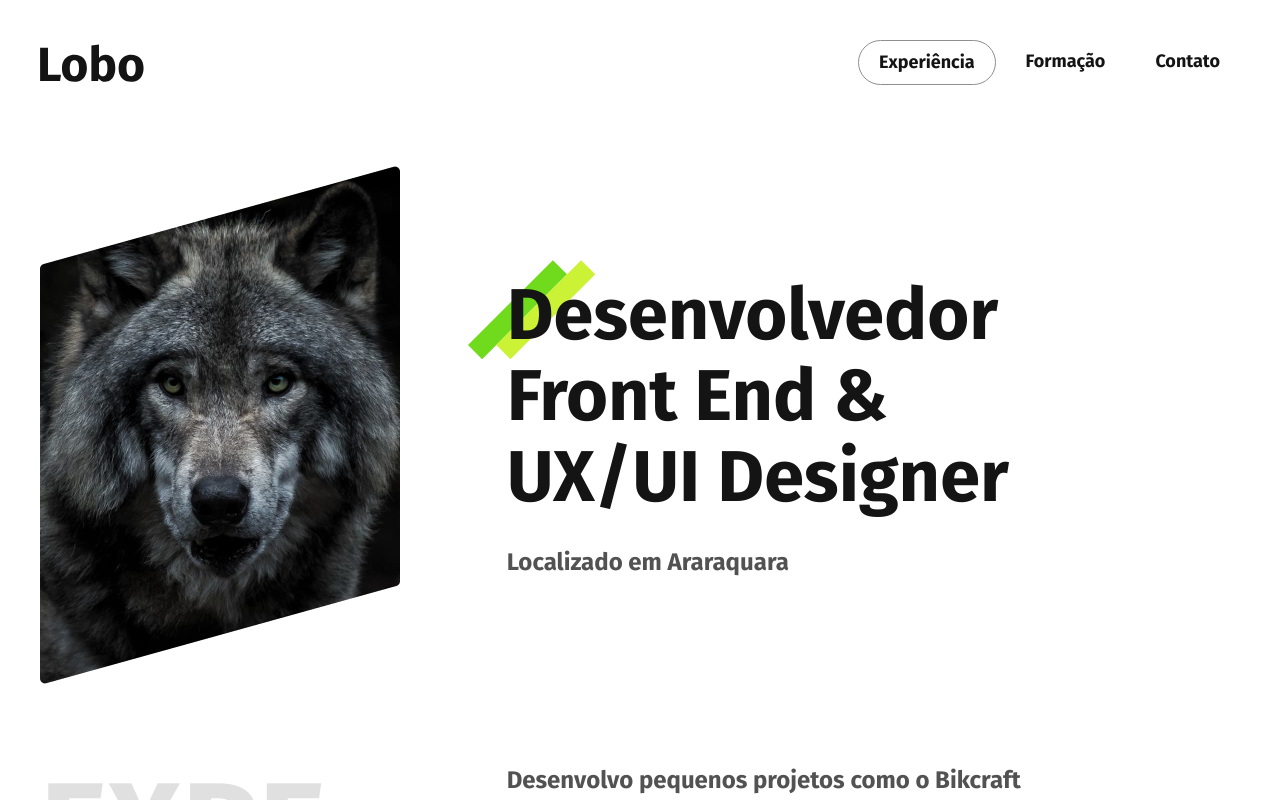
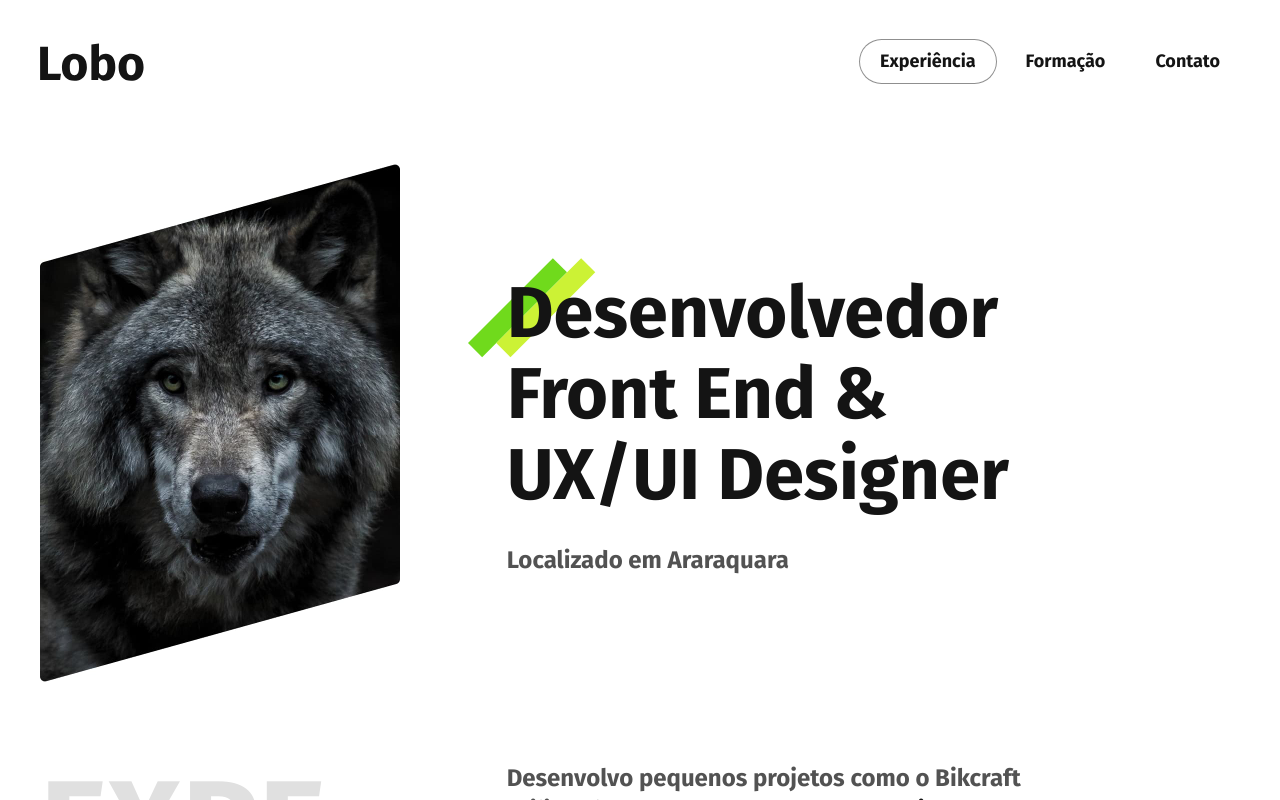
Before and after one commit to tainanaf/tainanaf.github.io, a plain HTML site: page index.html in a window 1280 px wide. In both pictures the pointer is over the link "Experiência". Shown: the top 800 px of the page. Drawn offline with Linux system fonts and the light colour scheme.

Commit message:
arrumando borda

```diff
--- a/css/header.css
+++ b/css/header.css
@@ -23,7 +23,7 @@
   display: block;
 }
 .header-menu a:hover {
-  border: 1px solid #8f8f8f;
+  box-shadow: 0px 0px 0px 1px #8f8f8f;
   border-radius: 24px;
 }
 
```
